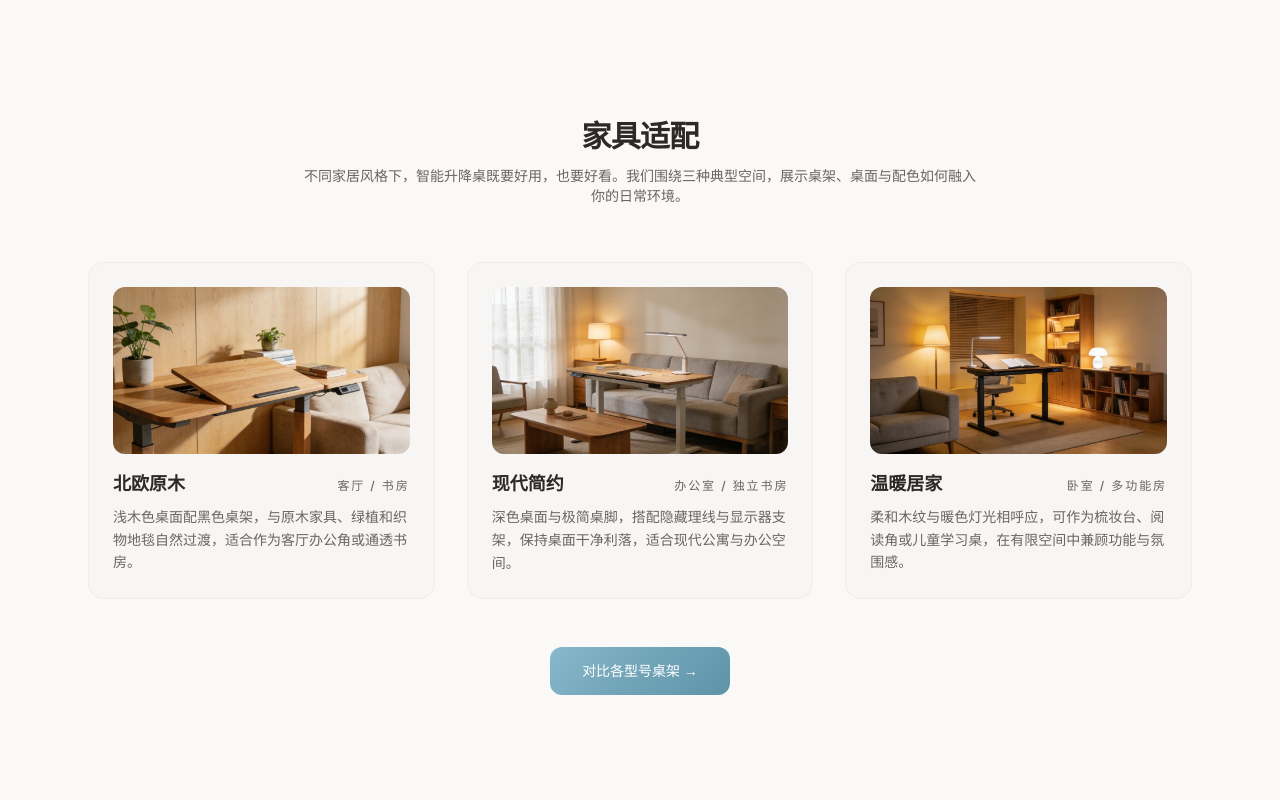
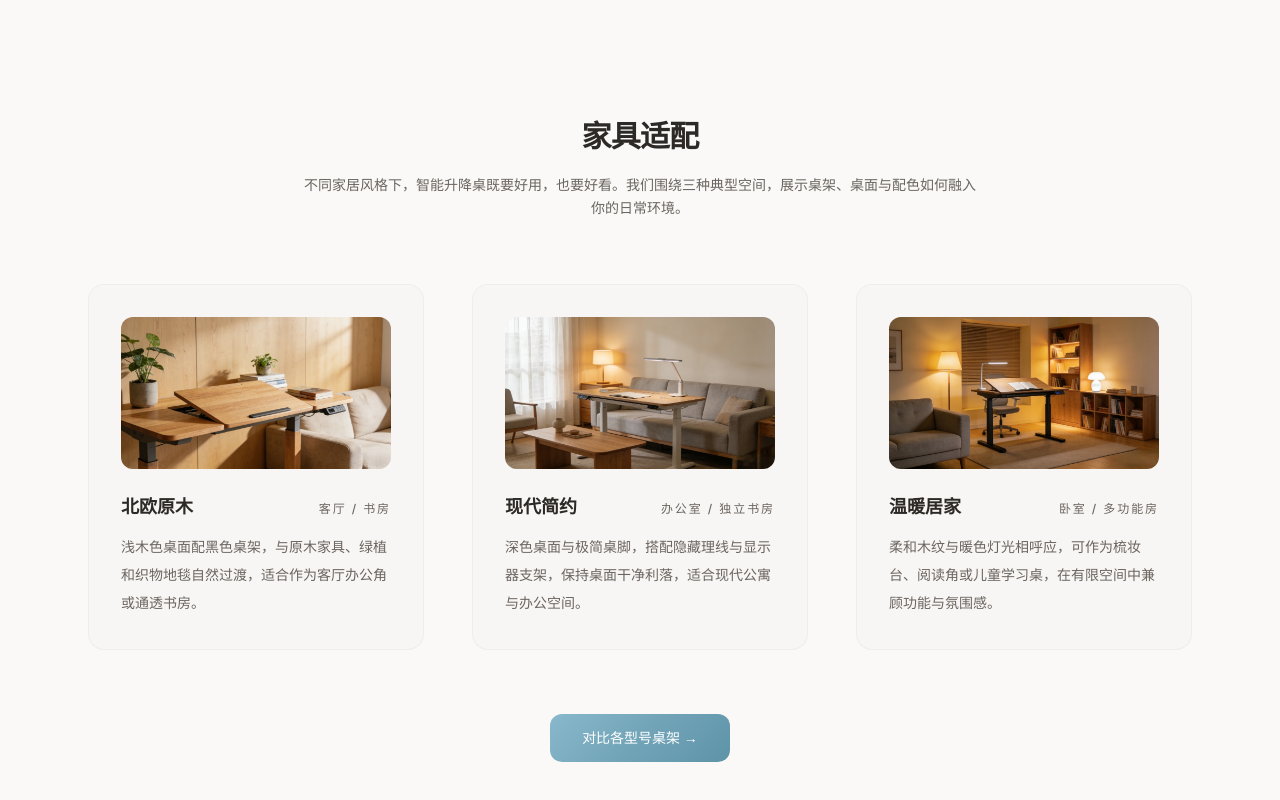
Before and after one commit to 532596/my-dtc-store, a Next.js app: page / in a window 1280 px wide. Shown: the part 2797-3597 px from the top of the page. Built offline with nearby package versions, Linux system fonts and the light colour scheme; no server answers.

Commit message:
排版调整

```diff
--- a/src/app/page.tsx
+++ b/src/app/page.tsx
@@ -484,11 +484,11 @@ export default function Home() {
             </h2>
           </Reveal>
           <Reveal delay={1}>
-            <p className="mx-auto mt-3 max-w-2xl text-center text-sm text-warm-muted">
+            <p className="mx-auto mt-5 max-w-2xl text-center text-sm leading-relaxed text-warm-muted">
               不同家居风格下，智能升降桌既要好用，也要好看。我们围绕三种典型空间，展示桌架、桌面与配色如何融入你的日常环境。
             </p>
           </Reveal>
-          <div className="mt-14 grid grid-cols-1 gap-8 md:grid-cols-3">
+          <div className="mt-16 grid grid-cols-1 gap-10 sm:gap-12 md:grid-cols-3 md:gap-8 lg:gap-12">
             {[
               {
                 title: "北欧原木",
@@ -510,7 +510,7 @@ export default function Home() {
               },
             ].map((item, i) => (
               <Reveal key={item.title} delay={i === 0 ? 0 : i === 1 ? 1 : 2}>
-                <div className="flex h-full flex-col rounded-2xl border border-warm-gray/50 bg-warm-cream/40 p-5 md:p-6">
+                <div className="flex h-full flex-col rounded-2xl border border-warm-gray/50 bg-warm-cream/40 p-6 md:p-8">
                   <div className="relative aspect-video overflow-hidden rounded-xl bg-warm-gray/60">
                     <Image
                       src={item.img}
@@ -520,20 +520,20 @@ export default function Home() {
                       sizes="(max-width: 768px) 100vw, 33vw"
                     />
                   </div>
-                  <div className="mt-4 flex flex-1 flex-col">
-                    <div className="flex items-baseline justify-between gap-3">
+                  <div className="mt-6 flex flex-1 flex-col">
+                    <div className="flex flex-wrap items-baseline justify-between gap-2">
                       <h3 className="text-lg font-semibold text-foreground">{item.title}</h3>
                       <span className="text-xs font-medium uppercase tracking-[0.16em] text-warm-muted">
                         {item.subtitle}
                       </span>
                     </div>
-                    <p className="mt-2 text-sm leading-relaxed text-warm-muted">{item.desc}</p>
+                    <p className="mt-3 text-sm leading-loose text-warm-muted">{item.desc}</p>
                   </div>
                 </div>
               </Reveal>
             ))}
           </div>
-          <div className="mt-10 text-center md:mt-12">
+          <div className="mt-14 text-center md:mt-16">
             <Link href="/series#compare" className="btn-primary inline-block px-8 py-3.5">
               对比各型号桌架 →
             </Link>
```
